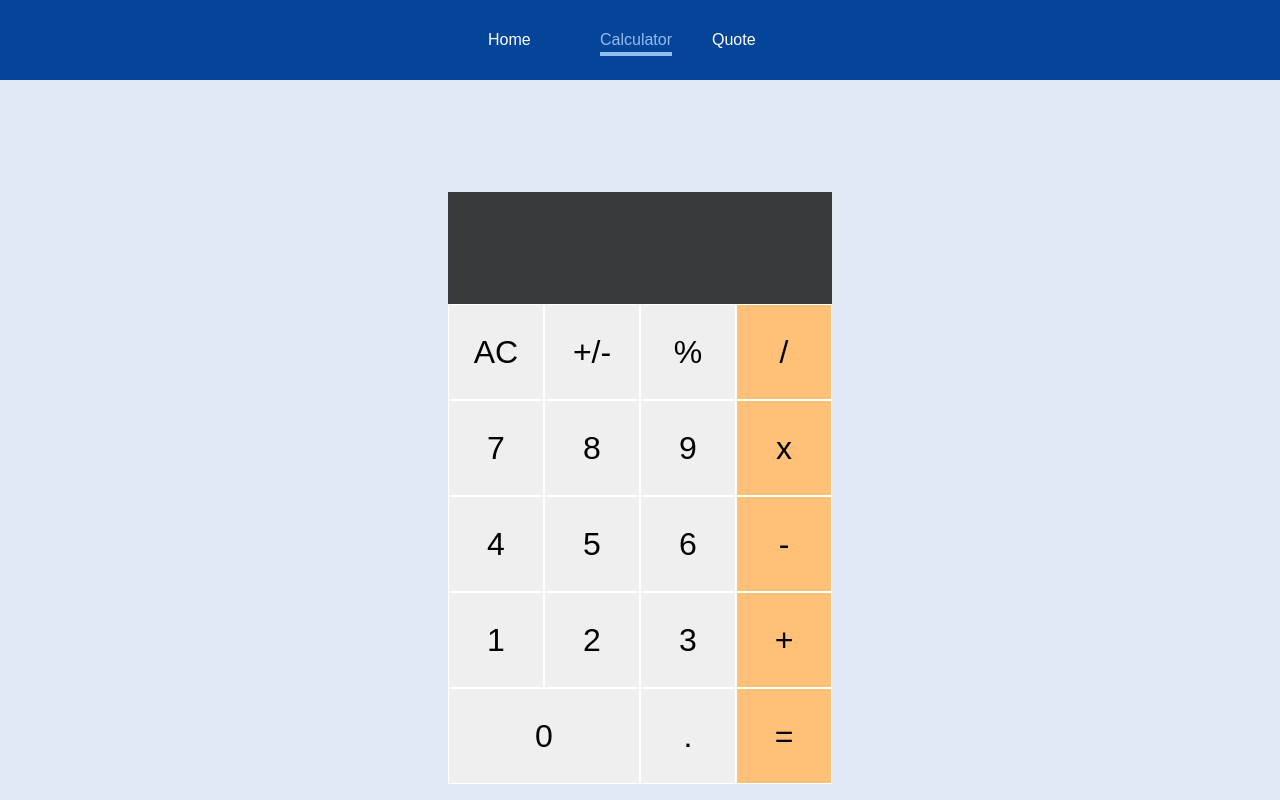
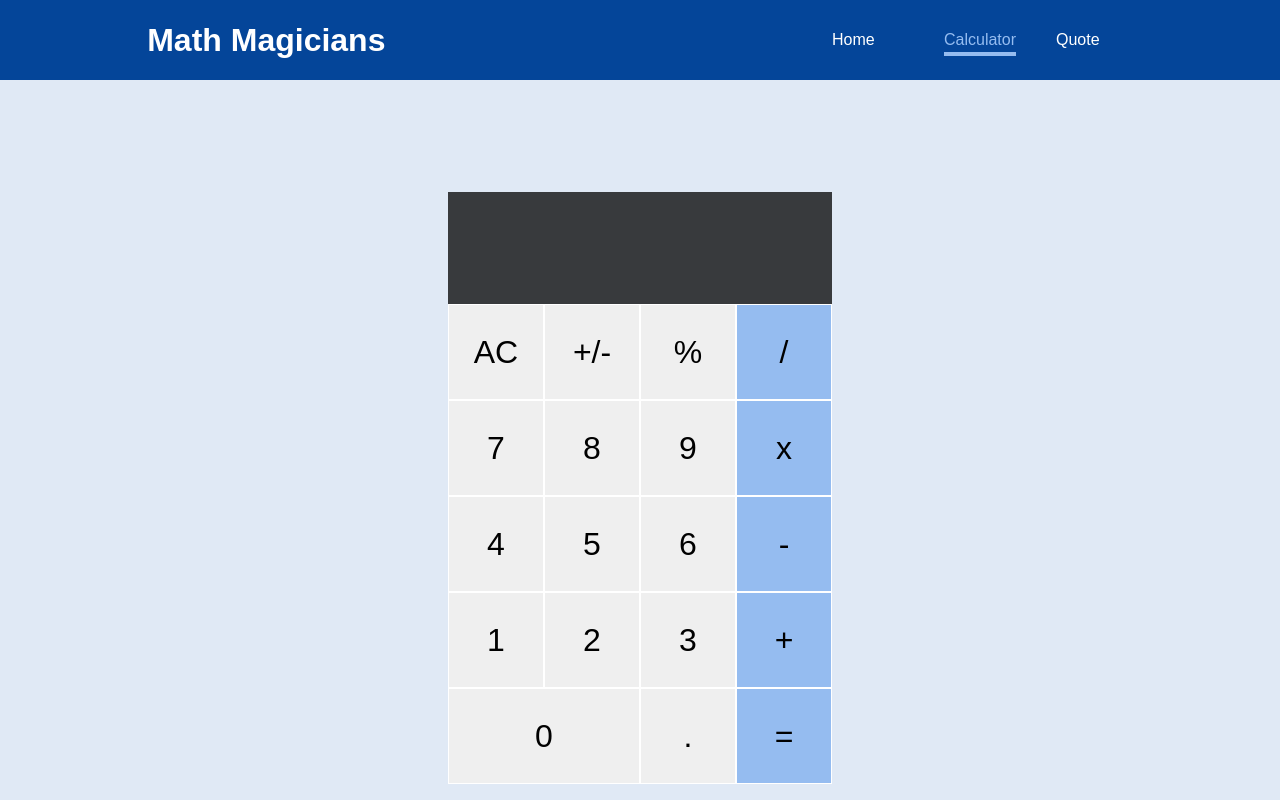
Before and after one commit to RoyJumah/Math-Magicians, a React (Create React App) app: page /calculator in a window 1280 px wide. Built offline with nearby package versions, Linux system fonts and the light colour scheme.

Commit message:
Add styles to the main header

```diff
--- a/src/components/MainHeader.js
+++ b/src/components/MainHeader.js
@@ -2,7 +2,10 @@ import { NavLink } from 'react-router-dom';
 import './css/style.css';
 
 const MainHeader = () => (
-  <header className="header">
+  <div className="display__flex">
+    <div className="header">
+      <h1 className="page__header">Math Magicians</h1>
+    </div>
     <nav>
       <ul>
         <li>
@@ -16,7 +19,7 @@ const MainHeader = () => (
         </li>
       </ul>
     </nav>
-  </header>
+  </div>
 );
 
 export default MainHeader;
--- a/src/components/css/style.css
+++ b/src/components/css/style.css
@@ -20,7 +20,7 @@
 }
 
 html {
-  font-family: "Noto Sans JP", sans-serif;
+  font-family: 'Noto Sans JP', sans-serif;
 }
 
 body {
@@ -79,20 +79,20 @@ p {
 }
 
 .special__operators {
-  background-color: #ffc078 !important;
+  background-color: #95bcf0 !important;
 }
 .header {
-  width: 100%;
+  /* width: 100%;
   height: 5rem;
   background-color: #044599;
-  padding: 0 10%;
+  padding: 0 10%; */
 }
 
 .header nav {
   height: 100%;
 }
 
-.header ul {
+ul {
   height: 100%;
   list-style: none;
   display: flex;
@@ -102,20 +102,34 @@ p {
   justify-content: center;
 }
 
-.header li {
+li {
   margin: 0 1rem;
   width: 5rem;
 }
 
-.header a {
+a {
   color: white;
   text-decoration: none;
 }
 
-.header a:hover,
-.header a:active,
-.header a.active{
-  color: #95bcf0 ;
-  padding-bottom: 0.25rem ;
+a:hover,
+a:active,
+a.active {
+  color: #95bcf0;
+  padding-bottom: 0.25rem;
   border-bottom: 4px solid #95bcf0;
 }
+.page__header {
+  color: #fff;
+  padding: 1.2rem;
+}
+
+.display__flex {
+  display: flex;
+  align-items: center;
+  justify-content: space-between;
+  width: 100%;
+  height: 5rem;
+  background-color: #044599;
+  padding: 0 10%;
+}
```
